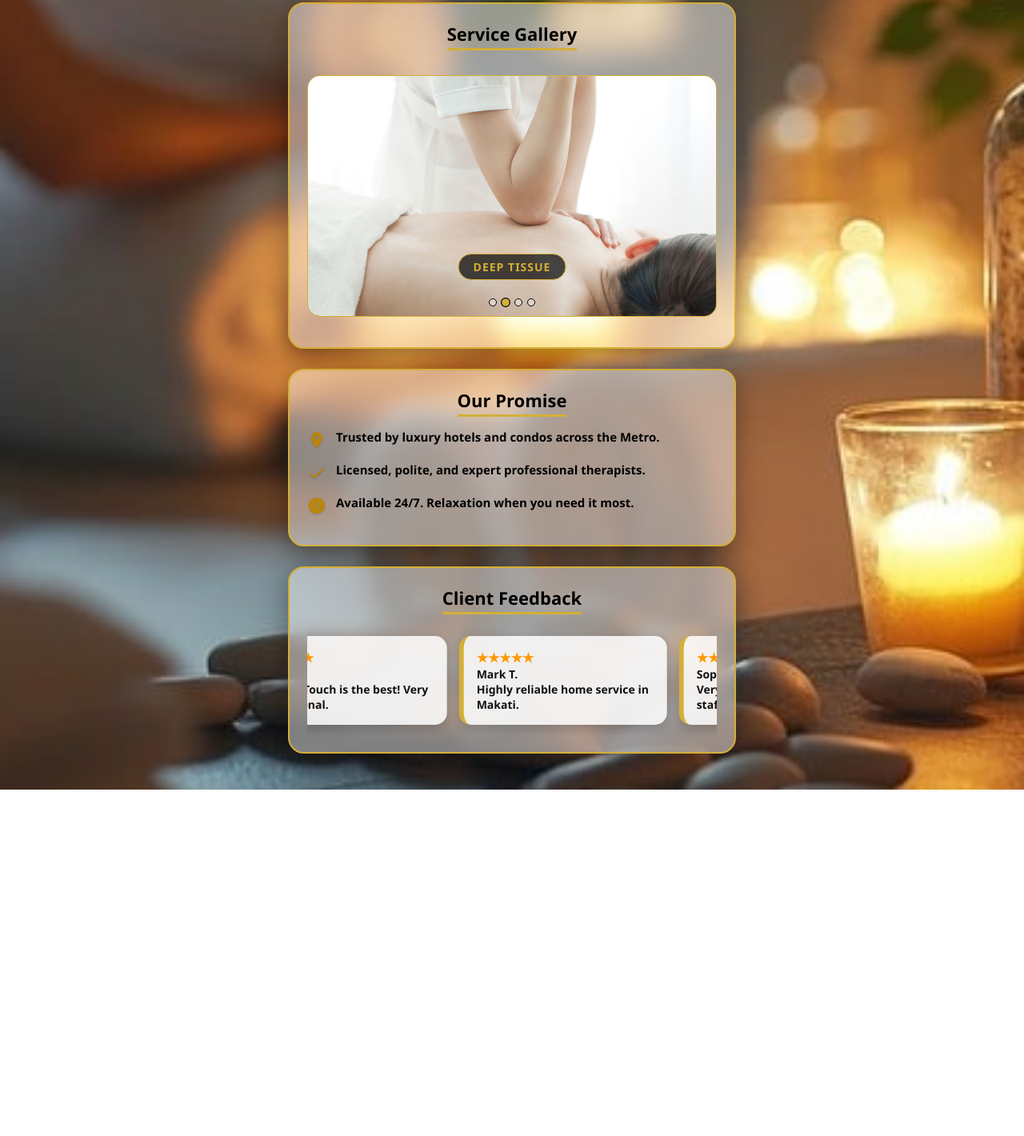
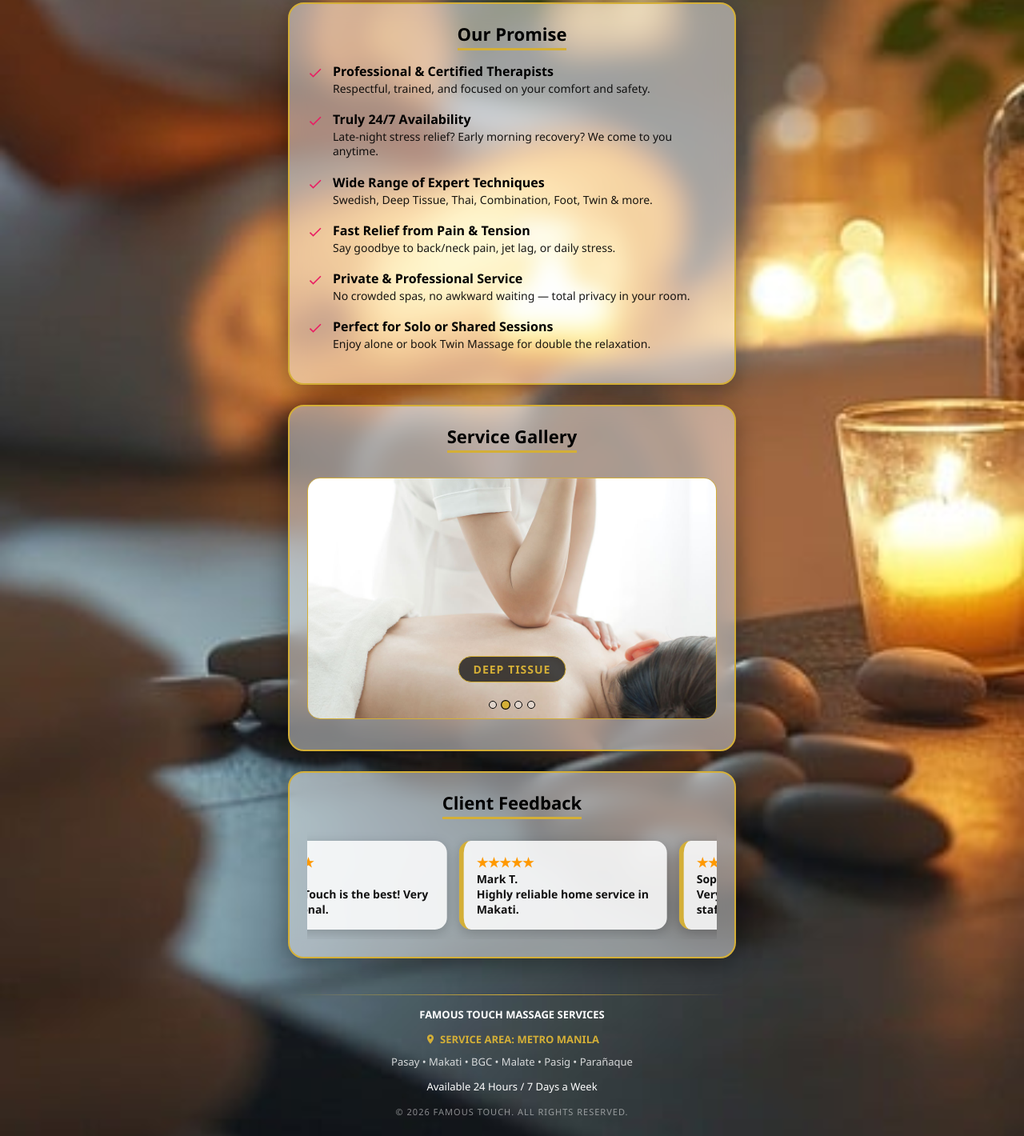
Before and after one commit to Famous-Touch/Famous-Touch, a plain HTML site: page index.html in a window 1280 px wide. Shown: the part 810-2230 px from the top of the page at 80% size. Before the commit the page ends 1797 px from the top, so only its background shows below. Drawn offline with Linux system fonts and the light colour scheme.

Commit message:
Add files via upload

```diff
--- a/index.html
+++ b/index.html
@@ -3,7 +3,6 @@
 <head>
     <meta charset="UTF-8">
     <meta name="viewport" content="width=device-width, initial-scale=1.0">
-
     <title>Famous Touch | 24/7 Home & Hotel Massage Metro Manila</title>
 
     <style>
@@ -39,7 +38,7 @@
         .container {
             width: 100%;
             max-width: 480px;
-            padding: 20px;
+            padding: 20px 20px 80px; /* Added bottom padding for footer spacing */
             text-align: center;
             position: relative;
         }
@@ -65,6 +64,7 @@
         .hero p { font-size: 17px; margin-bottom: 5px; color: #ffffff; text-shadow: 1px 1px 4px rgba(0,0,0,0.8); }
         .areas { font-size: 14px; margin: 10px 0; color: var(--primary); font-weight: bold; text-shadow: 1px 1px 2px rgba(0,0,0,0.9); text-transform: uppercase; }
 
+        /* SEMI-TRANSPARENT GLASS STYLE PRESERVED */
         .section, .call-now-section {
             background: rgba(255, 255, 255, 0.45);
             backdrop-filter: blur(12px);
@@ -132,7 +132,6 @@
         .service-item { display: flex; align-items: center; gap: 8px; font-size: 15px; }
         .check { color: #000; font-weight: 900; font-size: 18px; }
 
-        /* SLIDESHOW & CAPTIONS */
         .service-slideshow {
             position: relative;
             margin: 16px 0;
@@ -185,16 +184,24 @@
         .slide-dots span { width: 10px; height: 10px; background: rgba(255, 255, 255, .4); border-radius: 50%; border: 1px solid #000; }
         .slide-dots span.active { background: var(--primary); transform: scale(1.2); }
 
+        /* UPDATED PROMISE LIST STYLES */
         .custom-list ul {
             text-align: left;
             padding-left: 0;
             list-style: none;
             color: #000;
-            font-size: 15px;
             margin: 0;
         }
-        .custom-list li { display: flex; gap: 12px; margin-bottom: 15px; align-items: flex-start; font-weight: 600; }
-        .custom-list svg { flex-shrink: 0; margin-top: 2px; filter: drop-shadow(0px 1px 1px rgba(0,0,0,0.2)); }
+        .custom-list li {
+            display: flex;
+            gap: 12px;
+            margin-bottom: 18px;
+            align-items: flex-start;
+        }
+        .promise-content { display: flex; flex-direction: column; }
+        .promise-title { font-weight: 800; font-size: 16px; margin-bottom: 2px; }
+        .promise-sub { font-weight: 500; font-size: 14px; opacity: 0.9; line-height: 1.3; }
+        .custom-list svg { flex-shrink: 0; margin-top: 3px; }
 
         .testimonial-marquee { overflow: hidden; width: 100%; padding: 12px 0; }
         .testimonial-track { display: flex; gap: 15px; animation: scroll 15s linear infinite; }
@@ -212,6 +219,28 @@
         }
         .stars { color: #ff9900; font-size: 16px; }
         @keyframes scroll { 0% { transform: translateX(0); } 100% { transform: translateX(-50%); } }
+
+        /* FOOTER STYLES */
+        .main-footer {
+            margin-top: 10px;
+            padding: 20px 10px;
+            color: #ffffff;
+            font-size: 13px;
+        }
+        .footer-line {
+            height: 1px;
+            background: linear-gradient(90deg, transparent, var(--primary), transparent);
+            margin-bottom: 15px;
+        }
+        .service-area-footer {
+            margin: 10px 0;
+            color: var(--primary);
+            font-weight: bold;
+            display: flex;
+            align-items: center;
+            justify-content: center;
+            gap: 5px;
+        }
 
         .floating-btns { position: fixed; bottom: 20px; right: 20px; display: flex; flex-direction: column; gap: 15px; z-index: 999; }
         .floating-btns a { width: 65px; height: 65px; border-radius: 50%; display: flex; align-items: center; justify-content: center; box-shadow:0 6px 15px rgba(0,0,0,.4); transition: transform 0.3s; }
@@ -262,6 +291,54 @@
         </div>
     </section>
 
+    <section class="section custom-list">
+        <h2>Our Promise</h2>
+        <ul>
+            <li>
+                <svg width="20" height="20" fill="#e91e63" viewBox="0 0 24 24"><path d="M9 16.17L4.83 12l-1.42 1.41L9 19 21 7l-1.41-1.41z"/></svg>
+                <div class="promise-content">
+                    <span class="promise-title">Professional & Certified Therapists</span>
+                    <span class="promise-sub">Respectful, trained, and focused on your comfort and safety.</span>
+                </div>
+            </li>
+            <li>
+                <svg width="20" height="20" fill="#e91e63" viewBox="0 0 24 24"><path d="M9 16.17L4.83 12l-1.42 1.41L9 19 21 7l-1.41-1.41z"/></svg>
+                <div class="promise-content">
+                    <span class="promise-title">Truly 24/7 Availability</span>
+                    <span class="promise-sub">Late-night stress relief? Early morning recovery? We come to you anytime.</span>
+                </div>
+            </li>
+            <li>
+                <svg width="20" height="20" fill="#e91e63" viewBox="0 0 24 24"><path d="M9 16.17L4.83 12l-1.42 1.41L9 19 21 7l-1.41-1.41z"/></svg>
+                <div class="promise-content">
+                    <span class="promise-title">Wide Range of Expert Techniques</span>
+                    <span class="promise-sub">Swedish, Deep Tissue, Thai, Combination, Foot, Twin & more.</span>
+                </div>
+            </li>
+            <li>
+                <svg width="20" height="20" fill="#e91e63" viewBox="0 0 24 24"><path d="M9 16.17L4.83 12l-1.42 1.41L9 19 21 7l-1.41-1.41z"/></svg>
+                <div class="promise-content">
+                    <span class="promise-title">Fast Relief from Pain & Tension</span>
+                    <span class="promise-sub">Say goodbye to back/neck pain, jet lag, or daily stress.</span>
+                </div>
+            </li>
+            <li>
+                <svg width="20" height="20" fill="#e91e63" viewBox="0 0 24 24"><path d="M9 16.17L4.83 12l-1.42 1.41L9 19 21 7l-1.41-1.41z"/></svg>
+                <div class="promise-content">
+                    <span class="promise-title">Private & Professional Service</span>
+                    <span class="promise-sub">No crowded spas, no awkward waiting — total privacy in your room.</span>
+                </div>
+            </li>
+            <li>
+                <svg width="20" height="20" fill="#e91e63" viewBox="0 0 24 24"><path d="M9 16.17L4.83 12l-1.42 1.41L9 19 21 7l-1.41-1.41z"/></svg>
+                <div class="promise-content">
+                    <span class="promise-title">Perfect for Solo or Shared Sessions</span>
+                    <span class="promise-sub">Enjoy alone or book Twin Massage for double the relaxation.</span>
+                </div>
+            </li>
+        </ul>
+    </section>
+
     <section class="section">
         <h2>Service Gallery</h2>
         <div class="service-slideshow">
@@ -288,24 +365,6 @@
         </div>
     </section>
 
-    <section class="section custom-list">
-        <h2>Our Promise</h2>
-        <ul>
-            <li>
-                <svg width="24" height="24" fill="var(--accent)" viewBox="0 0 24 24"><path d="M12 2C8.13 2 5 5.13 5 9C5 14.25 12 22 12 22C12 22 19 14.25 19 9C19 5.13 15.87 2 12 2ZM12 11.5C10.62 11.5 9.5 10.38 9.5 9C9.5 7.62 10.62 6.5 12 6.5C13.38 6.5 14.5 7.62 14.5 9C14.5 10.38 13.38 11.5 12 11.5Z"/></svg>
-                <span>Trusted by luxury hotels and condos across the Metro.</span>
-            </li>
-            <li>
-                <svg width="24" height="24" fill="var(--accent)" viewBox="0 0 24 24"><path d="M9 16.17L4.83 12l-1.42 1.41L9 19 21 7l-1.41-1.41z"/></svg>
-                <span>Licensed, polite, and expert professional therapists.</span>
-            </li>
-            <li>
-                <svg width="24" height="24" fill="var(--accent)" viewBox="0 0 24 24"><path d="M12 22C6.477 22 2 17.523 2 12S6.477 2 12 2s10 4.477 10 10-4.477 10-10 10zm1-11V7h-2v6l5.25 3.15.75-1.23-4-2.42z"/></svg>
-                <span>Available 24/7. Relaxation when you need it most.</span>
-            </li>
-        </ul>
-    </section>
-
     <section class="section">
         <h2>Client Feedback</h2>
         <div class="testimonial-marquee">
@@ -319,6 +378,20 @@
             </div>
         </div>
     </section>
+
+    <footer class="main-footer">
+        <div class="footer-line"></div>
+        <p><strong>FAMOUS TOUCH MASSAGE SERVICES</strong></p>
+        <div class="service-area-footer">
+            <svg width="14" height="14" fill="currentColor" viewBox="0 0 24 24"><path d="M12 2C8.13 2 5 5.13 5 9c0 5.25 7 13 7 13s7-7.75 7-13c0-3.87-3.13-7-7-7zm0 9.5c-1.38 0-2.5-1.12-2.5-2.5s1.12-2.5 2.5-2.5 2.5 1.12 2.5 2.5-1.12 2.5-2.5 2.5z"/></svg>
+            SERVICE AREA: METRO MANILA
+        </div>
+        <p style="opacity: 0.8; margin-top: 5px;">Pasay • Makati • BGC • Malate • Pasig • Parañaque</p>
+        <p style="margin-top: 10px;">Available 24 Hours / 7 Days a Week</p>
+        <div style="opacity: 0.5; font-size: 11px; margin-top: 15px; letter-spacing: 1px;">
+            © 2026 FAMOUS TOUCH. ALL RIGHTS RESERVED.
+        </div>
+    </footer>
 
 </div>
 
@@ -340,7 +413,6 @@
         dots[currentIndex].classList.add('active');
     }
 
-    // Rotates every 4 seconds
     setInterval(nextSlide, 4000);
 </script>
 
```
